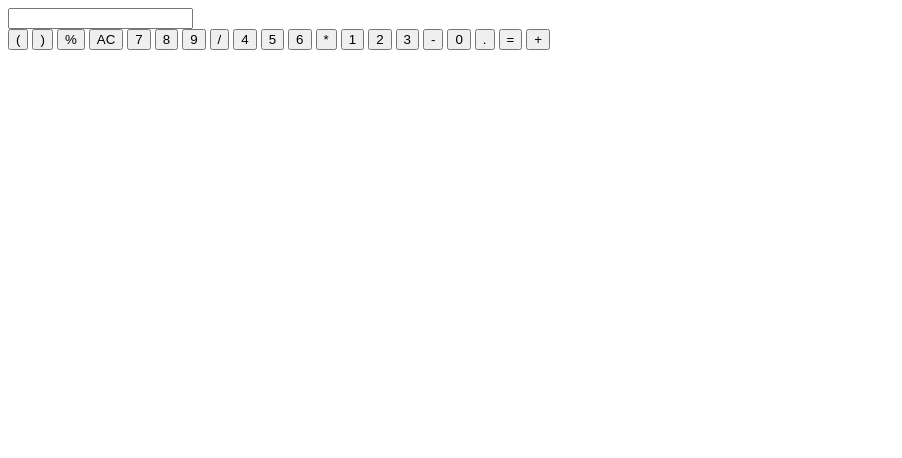
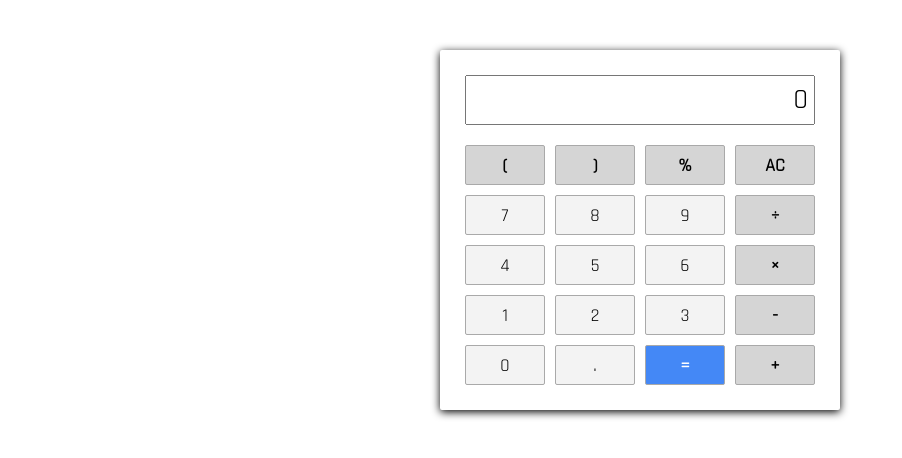
Before and after one commit to czarekp/js-calculator, a plain HTML site: page index.html in a window 1280 px wide. Shown: the whole page, without its empty margins (0-902 px from the left). Drawn offline with Linux system fonts and the light colour scheme.

Commit message:
Added CSS styles and few HTML edits

```diff
--- a/index.html
+++ b/index.html
@@ -4,31 +4,33 @@
 <head>
     <meta charset="UTF-8">
     <title>Calculator</title>
+    <link href="https://fonts.googleapis.com/css?family=Rajdhani" rel="stylesheet">
+    <link rel="stylesheet" href="styles.css">
 </head>
 
 <body>
     <div id="calculator">
-        <input type="number" inputmode="numeric">
+        <input type="number" inputmode="numeric" value="0">
         <div id="keyboard">
             <button>(</button>
             <button>)</button>
             <button>%</button>
             <button>AC</button>
-            <button>7</button>
-            <button>8</button>
-            <button>9</button>
-            <button>/</button>
-            <button>4</button>
-            <button>5</button>
-            <button>6</button>
-            <button>*</button>
-            <button>1</button>
-            <button>2</button>
-            <button>3</button>
+            <button class="number">7</button>
+            <button class="number">8</button>
+            <button class="number">9</button>
+            <button>÷</button>
+            <button class="number">4</button>
+            <button class="number">5</button>
+            <button class="number">6</button>
+            <button>×</button>
+            <button class="number">1</button>
+            <button class="number">2</button>
+            <button class="number">3</button>
             <button>-</button>
-            <button>0</button>
-            <button>.</button>
-            <button>=</button>
+            <button class="number">0</button>
+            <button class="number">.</button>
+            <button class="equal-sign">=</button>
             <button>+</button>
         </div>
     </div>
--- a/styles.css
+++ b/styles.css
@@ -0,0 +1,74 @@
+* {
+    margin: 0;
+    padding: 0;
+    box-sizing: border-box;
+    font-family: 'Rajdhani', sans-serif;
+}
+
+#calculator {
+    top: 20%;
+    margin: 50px auto;
+    width: 400px;
+    height: 360px;
+    box-shadow: 0 2px 8px;
+    border-radius: 2px;
+    padding: 25px;
+}
+
+input {
+    width: 100%;
+    height: 50px;
+    font-size: 28px;
+    padding: 4px;
+    text-align: right;
+    margin-bottom: 20px;
+    letter-spacing: 1px;
+}
+
+input[type=number]::-webkit-inner-spin-button {
+    -webkit-appearance: none;
+}
+
+#keyboard {
+    display: -webkit-flex;
+    display: -moz-flex;
+    display: -ms-flex;
+    display: -o-flex;
+    display: flex;
+    flex-wrap: wrap;
+    justify-content: space-between;
+}
+
+button {
+    width: 80px;
+    height: 40px;
+    border: 1px solid darkgray;
+    border-radius: 2px;
+    margin-bottom: 10px;
+    text-align: center;
+    background-color: #D5D5D5;
+    font-weight: bold;
+    font-size: 18px;
+}
+
+button:active {
+    background-color: darkgray;
+}
+
+.number {
+    background-color: #F3F3F3;
+    font-weight: 400;
+}
+
+.number:active {
+    background-color: lightgray;
+}
+
+.equal-sign {
+    background-color: #4488F6;
+    color: white;
+}
+
+.equal-sign:active {
+    background-color: #3266ba;
+}
```
